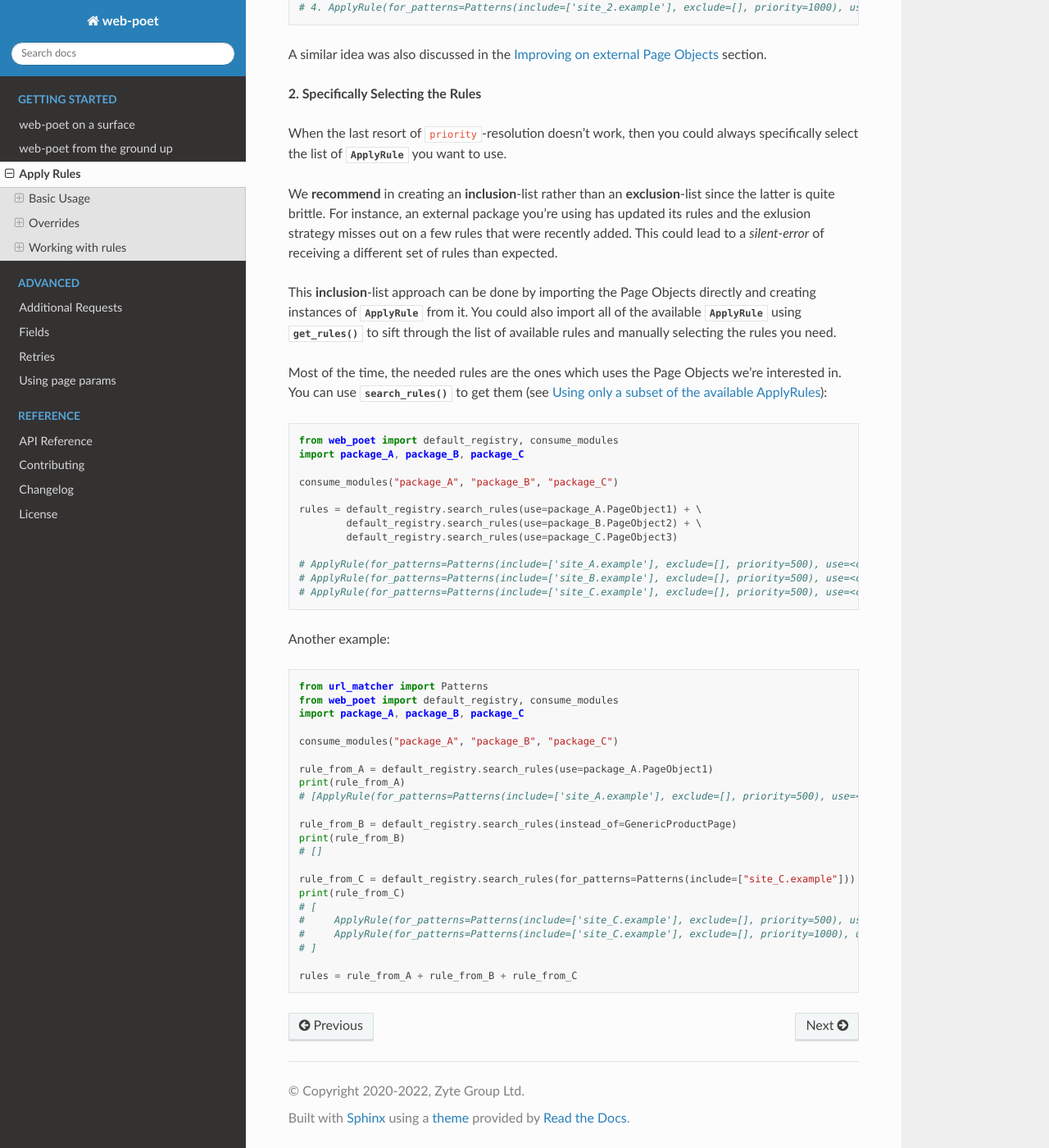
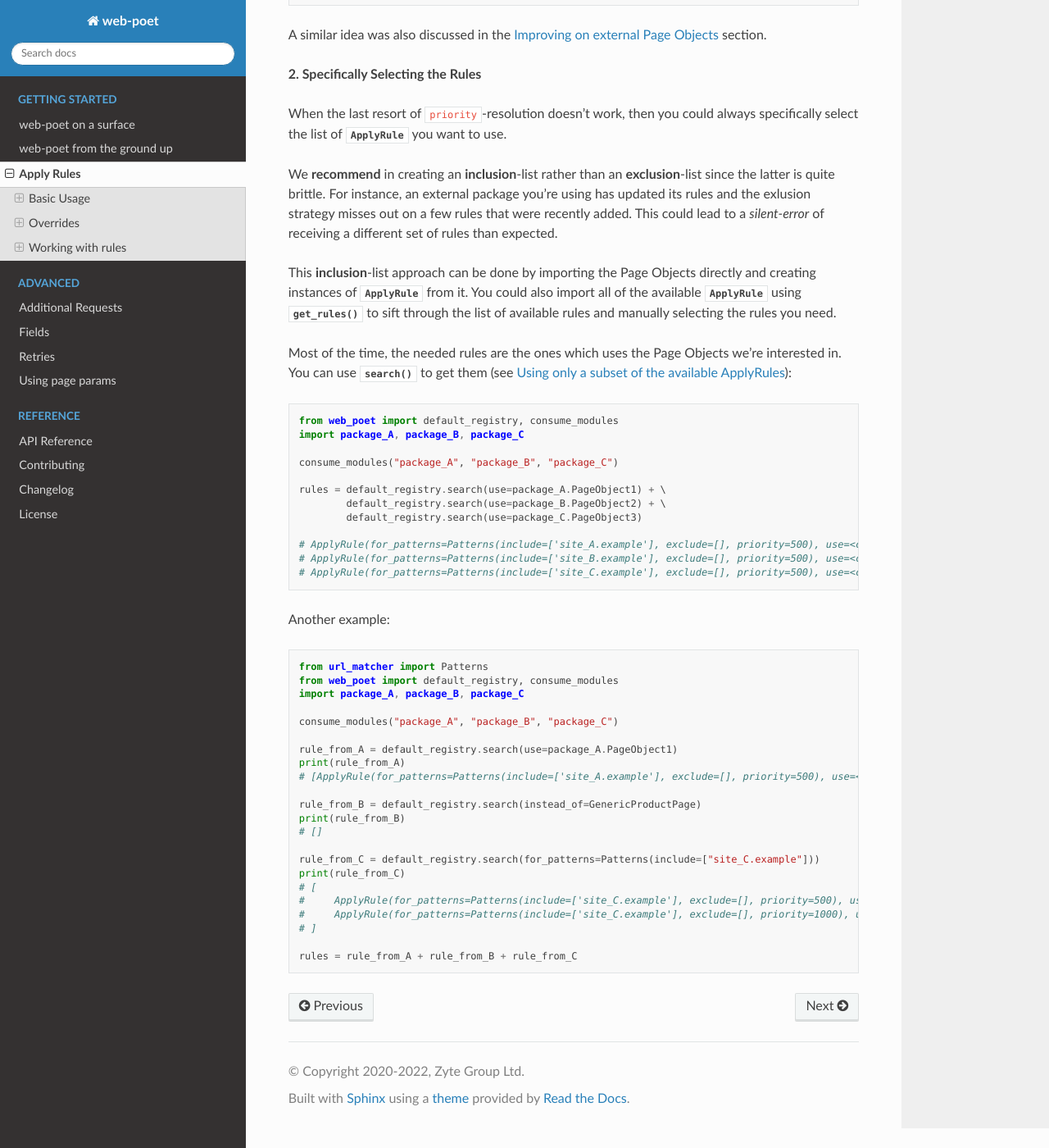
Before and after one commit to scrapinghub/web-poet, a Sphinx documentation site: the page built from docs/intro/rules.rst, in a window 1280 px wide and 1400 px high, scrolled down 11724 px. Shown: the whole window at 82% size. Built offline with Sphinx 7.4.7 and the Read the Docs theme 2.0.0, drawn with Linux system fonts in a browser that asks for light colours; some of the changed text lies outside the part shown.

Commit message:
PageObjectRegistry.search_rules -> PageObjectRegistry.search

```diff
--- a/CHANGELOG.rst
+++ b/CHANGELOG.rst
@@ -54,7 +54,7 @@ Deprecations:
 * The ``PageObjectRegistry.get_overrides`` method is deprecated.
   Use ``PageObjectRegistry.get_rules`` instead.
 * The ``PageObjectRegistry.search_overrides`` method is deprecated.
-  Use ``PageObjectRegistry.search_rules`` instead.
+  Use ``PageObjectRegistry.search`` instead.
 
 0.5.1 (2022-09-23)
 ------------------
--- a/docs/intro/rules.rst
+++ b/docs/intro/rules.rst
@@ -457,11 +457,11 @@ Using only a subset of the available ApplyRules
 
 Suppose that the use case from the previous section has changed wherein a
 subset of :class:`~.ApplyRule` would be used. This could be achieved by
-using the :meth:`~.PageObjectRegistry.search_rules` method which allows for
+using the :meth:`~.PageObjectRegistry.search` method which allows for
 convenient selection of a subset of rules from a given registry.
 
 Here's an example of how you could manually select the rules using the
-:meth:`~.PageObjectRegistry.search_rules` method instead:
+:meth:`~.PageObjectRegistry.search` method instead:
 
 .. code-block:: python
 
@@ -470,12 +470,12 @@ Here's an example of how you could manually select the rules using the
 
     consume_modules("ecommerce_page_objects", "gadget_sites_page_objects")
 
-    ecom_rules = default_registry.search_rules(instead_of=ecommerce_page_objects.EcomGenericPage)
+    ecom_rules = default_registry.search(instead_of=ecommerce_page_objects.EcomGenericPage)
     print(ecom_rules)
     # ApplyRule(for_patterns=Patterns(include=['site_1.example'], exclude=[], priority=500), use=<class 'ecommerce_page_objects.site_1.EcomSite1'>, instead_of=<class 'ecommerce_page_objects.EcomGenericPage'>, to_return=None, meta={})
     # ApplyRule(for_patterns=Patterns(include=['site_2.example'], exclude=[], priority=500), use=<class 'ecommerce_page_objects.site_2.EcomSite2'>, instead_of=<class 'ecommerce_page_objects.EcomGenericPage'>, to_return=None, meta={})
 
-    gadget_rules = default_registry.search_rules(use=gadget_sites_page_objects.site_3.GadgetSite3)
+    gadget_rules = default_registry.search(use=gadget_sites_page_objects.site_3.GadgetSite3)
     print(gadget_rules)
     # ApplyRule(for_patterns=Patterns(include=['site_3.example'], exclude=[], priority=500), use=<class 'gadget_sites_page_objects.site_3.GadgetSite3'>, instead_of=<class 'gadget_sites_page_objects.GadgetGenericPage'>, to_return=None, meta={})
 
@@ -485,7 +485,7 @@ Here's an example of how you could manually select the rules using the
     # ApplyRule(for_patterns=Patterns(include=['site_2.example'], exclude=[], priority=500), use=<class 'ecommerce_page_objects.site_2.EcomSite2'>, instead_of=<class 'ecommerce_page_objects.EcomGenericPage'>, to_return=None, meta={})
     # ApplyRule(for_patterns=Patterns(include=['site_3.example'], exclude=[], priority=500), use=<class 'gadget_sites_page_objects.site_3.GadgetSite3'>, instead_of=<class 'gadget_sites_page_objects.GadgetGenericPage'>, to_return=None, meta={})
 
-As you can see, using the :meth:`~.PageObjectRegistry.search_rules` method allows you to
+As you can see, using the :meth:`~.PageObjectRegistry.search` method allows you to
 conveniently select for :class:`~.ApplyRule` which conform to a specific criteria. This
 allows you to conveniently drill down to which :class:`~.ApplyRule` you're interested in
 using.
@@ -675,7 +675,7 @@ all of the available :class:`~.ApplyRule` using :meth:`~.PageObjectRegistry.get_
 to sift through the list of available rules and manually selecting the rules you need.
 
 Most of the time, the needed rules are the ones which uses the Page Objects we're
-interested in. You can use :meth:`~.PageObjectRegistry.search_rules` to get
+interested in. You can use :meth:`~.PageObjectRegistry.search` to get
 them (see :ref:`rules-using-subset`):
 
 .. code-block:: python
@@ -685,9 +685,9 @@ them (see :ref:`rules-using-subset`):
 
     consume_modules("package_A", "package_B", "package_C")
 
-    rules = default_registry.search_rules(use=package_A.PageObject1) + \
-            default_registry.search_rules(use=package_B.PageObject2) + \
-            default_registry.search_rules(use=package_C.PageObject3)
+    rules = default_registry.search(use=package_A.PageObject1) + \
+            default_registry.search(use=package_B.PageObject2) + \
+            default_registry.search(use=package_C.PageObject3)
 
     # ApplyRule(for_patterns=Patterns(include=['site_A.example'], exclude=[], priority=500), use=<class 'package_A.PageObject1'>, instead_of=<class 'GenericPage'>, to_return=None, meta={})
     # ApplyRule(for_patterns=Patterns(include=['site_B.example'], exclude=[], priority=500), use=<class 'package_B.PageObject2'>, instead_of=<class 'GenericPage'>, to_return=None, meta={})
@@ -704,15 +704,15 @@ Another example:
 
     consume_modules("package_A", "package_B", "package_C")
 
-    rule_from_A = default_registry.search_rules(use=package_A.PageObject1)
+    rule_from_A = default_registry.search(use=package_A.PageObject1)
     print(rule_from_A)
     # [ApplyRule(for_patterns=Patterns(include=['site_A.example'], exclude=[], priority=500), use=<class 'package_A.PageObject1'>, instead_of=<class 'GenericPage'>, to_return=None, meta={})]
 
-    rule_from_B = default_registry.search_rules(instead_of=GenericProductPage)
+    rule_from_B = default_registry.search(instead_of=GenericProductPage)
     print(rule_from_B)
     # []
 
-    rule_from_C = default_registry.search_rules(for_patterns=Patterns(include=["site_C.example"]))
+    rule_from_C = default_registry.search(for_patterns=Patterns(include=["site_C.example"]))
     print(rule_from_C)
     # [
     #     ApplyRule(for_patterns=Patterns(include=['site_C.example'], exclude=[], priority=500), use=<class 'package_C.PageObject3'>, instead_of=<class 'GenericPage'>, to_return=None, meta={}),
```
Also changed, not shown: 2 other files.
